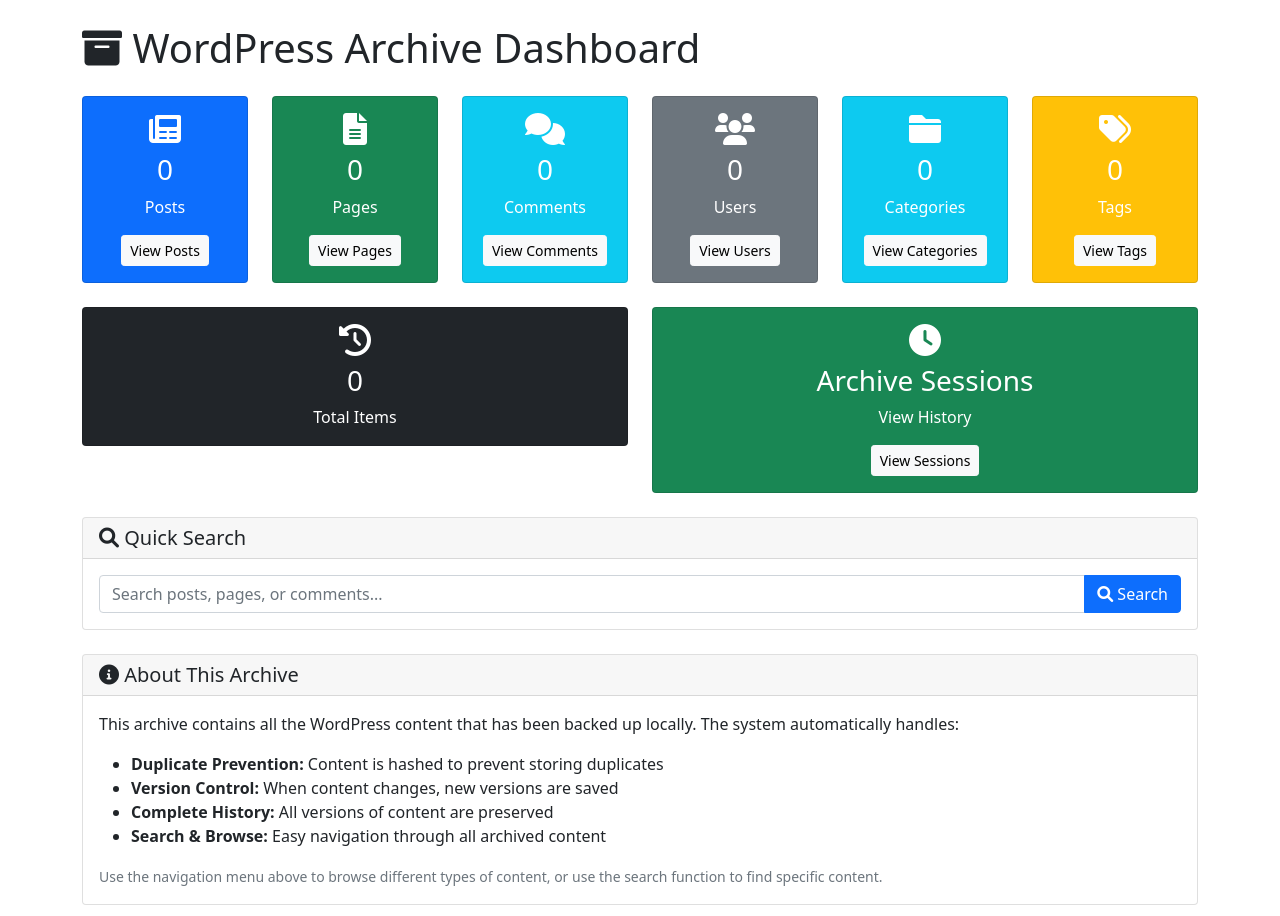
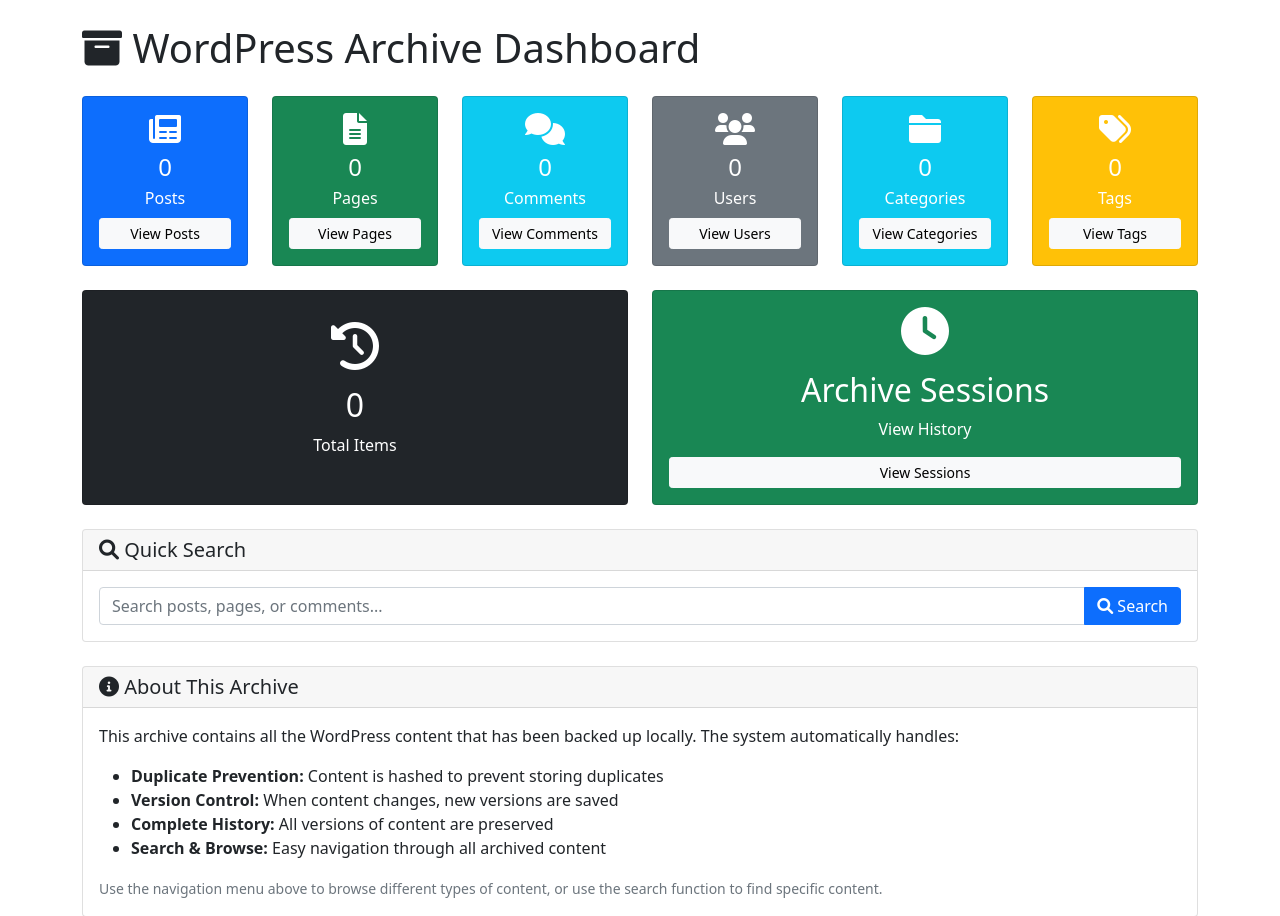
Before and after one commit to otuva/wordpress-archiver, a Flask app: page / in a window 1280 px wide. Shown: the part 80-996 px from the top of the page. Run offline with Flask 2, Linux system fonts and the light colour scheme; data that the repository does not hold is empty; parts of the project's set-up code (start-up, migrations or seed data) failed here and were passed over.

Commit message:
update session

```diff
--- a/templates/index.html
+++ b/templates/index.html
@@ -13,62 +13,62 @@
 
 <div class="row mb-4">
     <div class="col-md-2">
-        <div class="card stats-card bg-primary text-white">
-            <div class="card-body text-center">
+        <div class="card stats-card bg-primary text-white h-100">
+            <div class="card-body text-center d-flex flex-column justify-content-center">
                 <i class="fas fa-newspaper fa-2x mb-2"></i>
-                <h3 class="card-title">{{ stats.total_posts }}</h3>
-                <p class="card-text">Posts</p>
-                <a href="{{ url_for('posts') }}" class="btn btn-light btn-sm">View Posts</a>
+                <h4 class="card-title mb-1">{{ stats.total_posts }}</h4>
+                <p class="card-text mb-2">Posts</p>
+                <a href="{{ url_for('posts') }}" class="btn btn-light btn-sm mt-auto">View Posts</a>
             </div>
         </div>
     </div>
     <div class="col-md-2">
-        <div class="card stats-card bg-success text-white">
-            <div class="card-body text-center">
+        <div class="card stats-card bg-success text-white h-100">
+            <div class="card-body text-center d-flex flex-column justify-content-center">
                 <i class="fas fa-file-alt fa-2x mb-2"></i>
-                <h3 class="card-title">{{ stats.total_pages }}</h3>
-                <p class="card-text">Pages</p>
-                <a href="{{ url_for('pages') }}" class="btn btn-light btn-sm">View Pages</a>
+                <h4 class="card-title mb-1">{{ stats.total_pages }}</h4>
+                <p class="card-text mb-2">Pages</p>
+                <a href="{{ url_for('pages') }}" class="btn btn-light btn-sm mt-auto">View Pages</a>
             </div>
         </div>
     </div>
     <div class="col-md-2">
-        <div class="card stats-card bg-info text-white">
-            <div class="card-body text-center">
+        <div class="card stats-card bg-info text-white h-100">
+            <div class="card-body text-center d-flex flex-column justify-content-center">
                 <i class="fas fa-comments fa-2x mb-2"></i>
-                <h3 class="card-title">{{ stats.total_comments }}</h3>
-                <p class="card-text">Comments</p>
-                <a href="{{ url_for('comments') }}" class="btn btn-light btn-sm">View Comments</a>
+                <h4 class="card-title mb-1">{{ stats.total_comments }}</h4>
+                <p class="card-text mb-2">Comments</p>
+                <a href="{{ url_for('comments') }}" class="btn btn-light btn-sm mt-auto">View Comments</a>
             </div>
         </div>
     </div>
     <div class="col-md-2">
-        <div class="card stats-card bg-secondary text-white">
-            <div class="card-body text-center">
+        <div class="card stats-card bg-secondary text-white h-100">
+            <div class="card-body text-center d-flex flex-column justify-content-center">
                 <i class="fas fa-users fa-2x mb-2"></i>
-                <h3 class="card-title">{{ stats.total_users }}</h3>
-                <p class="card-text">Users</p>
-                <a href="{{ url_for('users') }}" class="btn btn-light btn-sm">View Users</a>
+                <h4 class="card-title mb-1">{{ stats.total_users }}</h4>
+                <p class="card-text mb-2">Users</p>
+                <a href="{{ url_for('users') }}" class="btn btn-light btn-sm mt-auto">View Users</a>
             </div>
         </div>
     </div>
     <div class="col-md-2">
-        <div class="card stats-card bg-info text-white">
-            <div class="card-body text-center">
+        <div class="card stats-card bg-info text-white h-100">
+            <div class="card-body text-center d-flex flex-column justify-content-center">
                 <i class="fas fa-folder fa-2x mb-2"></i>
-                <h3 class="card-title">{{ stats.total_categories }}</h3>
-                <p class="card-text">Categories</p>
-                <a href="{{ url_for('categories') }}" class="btn btn-light btn-sm">View Categories</a>
+                <h4 class="card-title mb-1">{{ stats.total_categories }}</h4>
+                <p class="card-text mb-2">Categories</p>
+                <a href="{{ url_for('categories') }}" class="btn btn-light btn-sm mt-auto">View Categories</a>
             </div>
         </div>
     </div>
     <div class="col-md-2">
-        <div class="card stats-card bg-warning text-white">
-            <div class="card-body text-center">
+        <div class="card stats-card bg-warning text-white h-100">
+            <div class="card-body text-center d-flex flex-column justify-content-center">
                 <i class="fas fa-tags fa-2x mb-2"></i>
-                <h3 class="card-title">{{ stats.total_tags }}</h3>
-                <p class="card-text">Tags</p>
-                <a href="{{ url_for('tags') }}" class="btn btn-light btn-sm">View Tags</a>
+                <h4 class="card-title mb-1">{{ stats.total_tags }}</h4>
+                <p class="card-text mb-2">Tags</p>
+                <a href="{{ url_for('tags') }}" class="btn btn-light btn-sm mt-auto">View Tags</a>
             </div>
         </div>
     </div>
@@ -76,20 +76,20 @@
 
 <div class="row mb-4">
     <div class="col-md-6">
-        <div class="card stats-card bg-dark text-white">
-            <div class="card-body text-center">
-                <i class="fas fa-history fa-2x mb-2"></i>
-                <h3 class="card-title">{{ stats.total_posts + stats.total_pages + stats.total_comments + stats.total_users + stats.total_categories + stats.total_tags }}</h3>
-                <p class="card-text">Total Items</p>
+        <div class="card stats-card bg-dark text-white h-100">
+            <div class="card-body text-center d-flex flex-column justify-content-center">
+                <i class="fas fa-history fa-3x mb-3"></i>
+                <h2 class="card-title mb-2">{{ stats.total_posts + stats.total_pages + stats.total_comments + stats.total_users + stats.total_categories + stats.total_tags }}</h2>
+                <p class="card-text mb-3">Total Items</p>
             </div>
         </div>
     </div>
     <div class="col-md-6">
-        <div class="card stats-card bg-success text-white">
-            <div class="card-body text-center">
-                <i class="fas fa-clock fa-2x mb-2"></i>
-                <h3 class="card-title">Archive Sessions</h3>
-                <p class="card-text">View History</p>
+        <div class="card stats-card bg-success text-white h-100">
+            <div class="card-body text-center d-flex flex-column justify-content-center">
+                <i class="fas fa-clock fa-3x mb-3"></i>
+                <h2 class="card-title mb-2">Archive Sessions</h2>
+                <p class="card-text mb-3">View History</p>
                 <a href="{{ url_for('sessions') }}" class="btn btn-light btn-sm">View Sessions</a>
             </div>
         </div>
```
Also changed, not shown: templates/sessions.html (+48 -7 lines).
